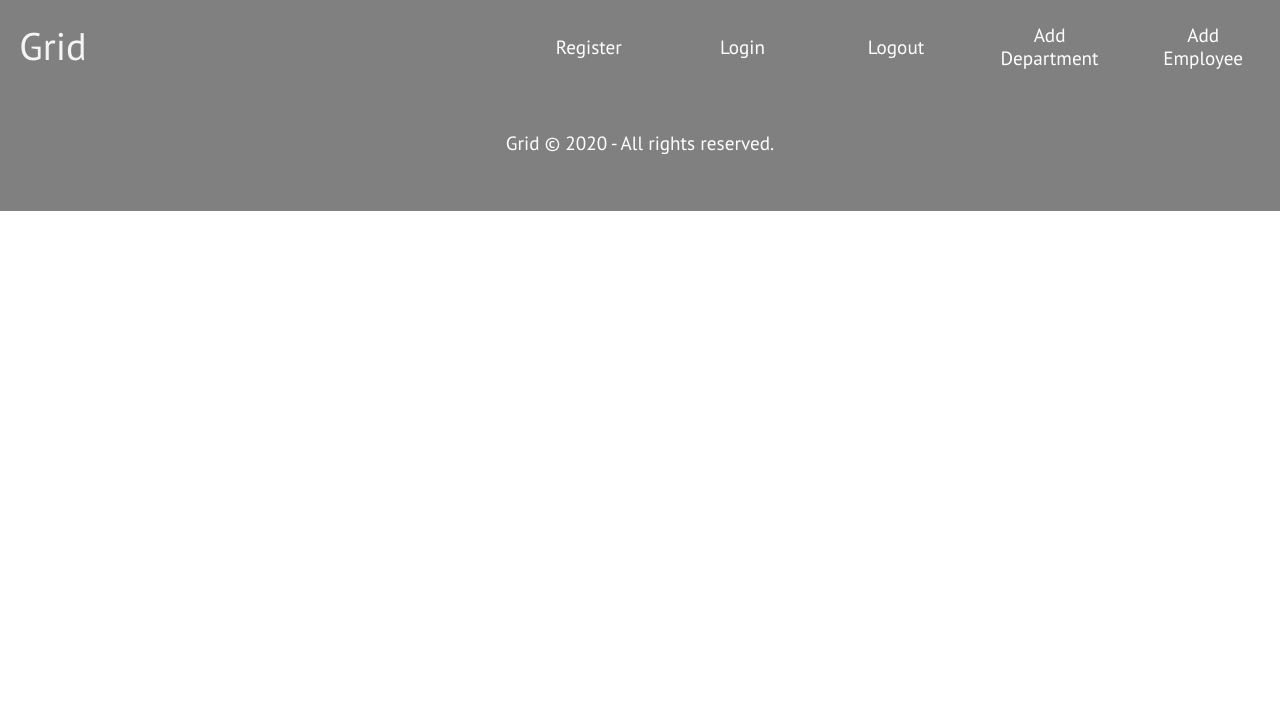
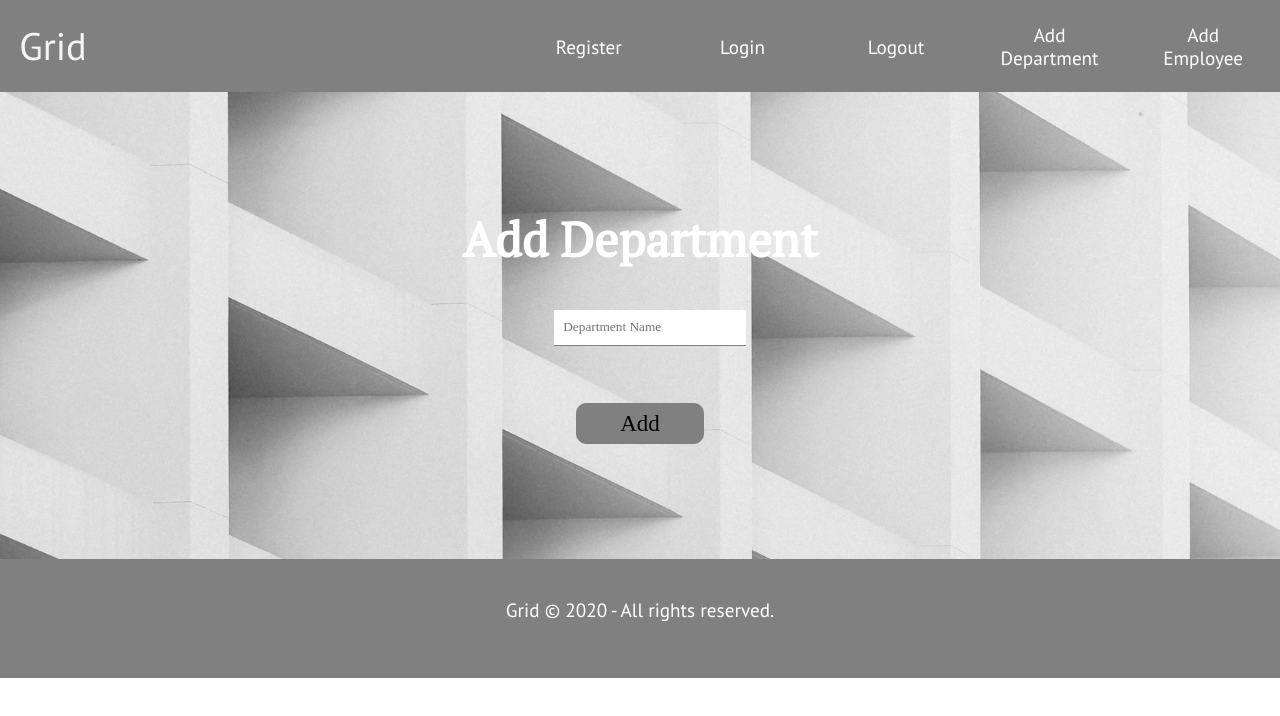
Before and after one commit to KostadinovK/Motion-Bootcamp-Grid-Exercise, a React app in the folder client/: page /department in a window 1280 px wide. Built offline with nearby package versions, Linux system fonts and the light colour scheme; a web font is replaced by a local one.

Commit message:
Added AddDepartment component

```diff
--- /dev/null
+++ b/client/src/components/AddDepartment/AddDepartment.js
@@ -0,0 +1,18 @@
+import React from 'react';
+
+import '../../shared/styles/forms.css';
+
+function AddDepartment() {
+    return (
+
+        <form className='department-form'>
+            <h2>Add Department</h2>
+            <p className="department">
+                <input type="text" name="department" placeholder="Department Name" />
+            </p>
+            <input className='submitButton' type="submit" value="Add" />
+        </form>
+    );
+}
+
+export default AddDepartment;
--- a/client/src/components/App/App.js
+++ b/client/src/components/App/App.js
@@ -9,6 +9,7 @@ import Main from '../Main/Main';
 import Grid from '../Grid/Grid';
 import Register from '../Register/Register';
 import Login from '../Login/Login';
+import AddDepartment from '../AddDepartment/AddDepartment';
 
 function renderCmp(Cmp) {
   return function () {
@@ -25,7 +26,7 @@ function App() {
         <Route path='/register' render={renderCmp(Register)}></Route>
         <Route path='/login' render={renderCmp(Login)}></Route>
         <Route path='/logout'></Route>
-        <Route path='/department'></Route>
+        <Route path='/department' render={renderCmp(AddDepartment)}></Route>
         <Route path='/employee'></Route>
         <Route path='/*'>404 - Page Not Found</Route>
       </Switch>
--- a/client/src/components/Login/Login.js
+++ b/client/src/components/Login/Login.js
@@ -1,6 +1,6 @@
 import React from 'react';
 
-import '../../shared/styles/loginAndRegister.css';
+import '../../shared/styles/forms.css';
 
 function Login() {
     return (
--- a/client/src/components/Register/Register.js
+++ b/client/src/components/Register/Register.js
@@ -1,6 +1,6 @@
 import React from 'react';
 
-import '../../shared/styles/loginAndRegister.css';
+import '../../shared/styles/forms.css';
 
 function Register() {
     return (
--- a/client/src/shared/styles/loginAndRegister.css
+++ b/client/src/shared/styles/forms.css
@@ -10,6 +10,8 @@ form h2{
     font-size: 2.5rem;
     margin-bottom: 2rem;
     color: gray;
+    flex: 1 1 100%;
+    text-align: center;
 }
 
 form .form-link a{
@@ -60,45 +62,29 @@ form input[type="submit"]:hover{
     padding: 8rem 0rem;
 }
 
-.login-form p.form-link{
-    margin-top: 2rem;
-}
-
-.login-form h2,
-.login-form p,
-.register-form h2,
-.register-form p{
+form p{
+    display: flex;
+    justify-content: center;
+    align-items: center;
+    margin-bottom: 1rem;
     flex: 1 1 100%;
     text-align: center;
 }
 
-
-.login-form p,
-.register-form p{
-    display: flex;
-    justify-content: center;
-    align-items: center;
-    margin-bottom: 1rem;
-}
-
-.login-form input,
-.register-form input
-{
+input {
     padding: 0.5rem;
     margin-left: 1rem;
     flex: 0 0 30%;
 }
 
-.login-form input[type="submit"],
-.register-form input[type="submit"]
-{
+input[type="submit"]{
     flex: 0 0 20%;
     margin: 0 auto;
     margin-top: 2rem;
     padding: 0.3rem;
 }
 
-.register-form{
+form{
     padding: 6rem 0rem;
 }
 
@@ -106,3 +92,7 @@ form input[type="submit"]:hover{
 .register-form .confirm-password{
     margin-bottom: 2rem;
 }
+
+.department-form h2{
+    color: white;
+}
```
